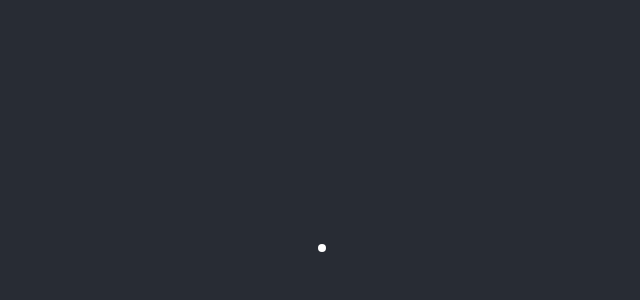
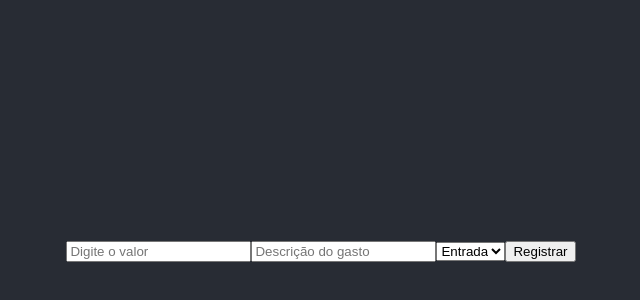
Before and after one commit to AndersonKeller/react-entrega-s1-template-nu-kenzie-AndersonKeller, a React (Create React App) app: page / in a window 1280 px wide. Shown: the part 154-454 px from the top of the page, without its empty margins (319-959 px from the left). Built offline with nearby package versions, Linux system fonts and the light colour scheme.

Commit message:
Create form values

```diff
--- a/src/App.jsx
+++ b/src/App.jsx
@@ -1,4 +1,3 @@
-import logo from "./logo.svg";
 import "./App.css";
 import { useState } from "react";
 import { Card } from "./components/Card";
@@ -6,12 +5,18 @@ import { Form } from "./components/Form";
 import { List } from "./components/List";
 import { TotalMoney } from "./components/TotalMoney";
 function App() {
-  const [listTransaction, setListTransactions] = useState();
+  const [listTransaction, setListTransactions] = useState([
+    { description: "Salário recebido", type: "entrada", value: 2500 },
+    { description: "Conta de luz", type: "saída", value: -150 },
+  ]);
+
   return (
     <div className="App">
       <header className="App-header">
-        <Card />
-        <Form />
+        <Form
+          listTransactions={listTransaction}
+          setListTransactions={setListTransactions}
+        />
       </header>
     </div>
   );
--- a/src/components/Card/index.jsx
+++ b/src/components/Card/index.jsx
@@ -1,7 +1,10 @@
 export function Card({ transaction }) {
+  console.log(transaction);
   return (
     <ul>
-      <li>{transaction}</li>
+      {transaction.map((trans, index) => {
+        return <li key={index}>{trans}</li>;
+      })}
     </ul>
   );
 }
--- a/src/components/Form/index.jsx
+++ b/src/components/Form/index.jsx
@@ -1 +1,69 @@
-export function Form({ listTransactions, setListTransactions }) {}
+import { useState } from "react";
+export function Form({ listTransactions, setListTransactions }) {
+  console.log(listTransactions);
+
+  const [userValue, setUserValue] = useState([]);
+  const [userDesc, setUserDesc] = useState([]);
+  const [userType, setUserType] = useState([]);
+  return (
+    <form
+      onSubmit={(event) => {
+        event.preventDefault();
+        setListTransactions([
+          ...listTransactions,
+          { value: userValue, description: userDesc, type: userType },
+        ]);
+      }}
+    >
+      <input
+        type="text"
+        id="value"
+        placeholder="Digite o valor"
+        value={userValue}
+        onChange={(event) => {
+          setUserValue(event.target.value);
+        }}
+      />
+      <input
+        type="text"
+        id="description"
+        placeholder="Descrição do gasto"
+        value={userDesc}
+        onChange={(event) => {
+          setUserDesc(event.target.value);
+        }}
+      />
+      <select
+        name=""
+        id="type"
+        //value={userInput}
+        onChange={(event) => {
+          setUserType(event.target.value);
+        }}
+      >
+        <option
+          value="entrada"
+          //onChange={(event) => setUserInput(event.target.value)}
+        >
+          Entrada
+        </option>
+        <option
+          value="saída"
+          //onChange={(event) => setUserInput(event.target.value)}
+        >
+          Saída
+        </option>
+      </select>
+
+      <button
+        type="submit"
+        onClick={() => {
+          //setListTransactions([...listTransactions], obj);
+          console.log(listTransactions);
+        }}
+      >
+        Registrar
+      </button>
+    </form>
+  );
+}
--- a/src/components/List/index.jsx
+++ b/src/components/List/index.jsx
@@ -1,6 +1,7 @@
 import { Card } from "../Card";
 
 export function List({ listTransactions }) {
+  console.log(listTransactions);
   return listTransactions.map((transaction, index) => (
     <Card key={index} transaction={transaction} />
   ));
--- a/src/components/TotalMoney/index.jsx
+++ b/src/components/TotalMoney/index.jsx
@@ -1,3 +1,5 @@
 export function TotalMoney({ listTransactions }) {
-  return listTransactions.reduce((acc, value) => acc + value);
+  return listTransactions.reduce((acc, value) => {
+    return acc + value;
+  }, 0);
 }
```
